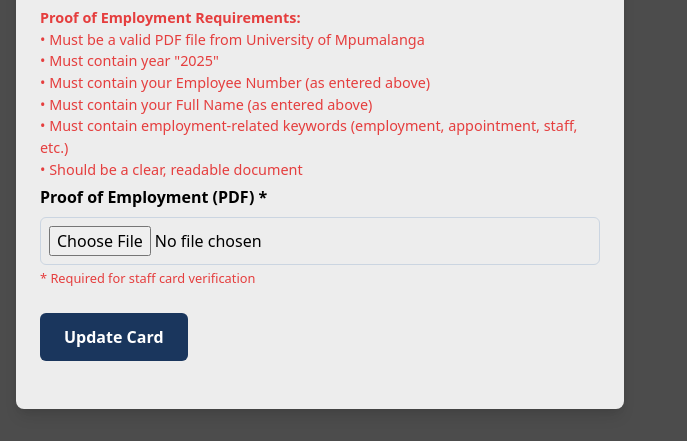
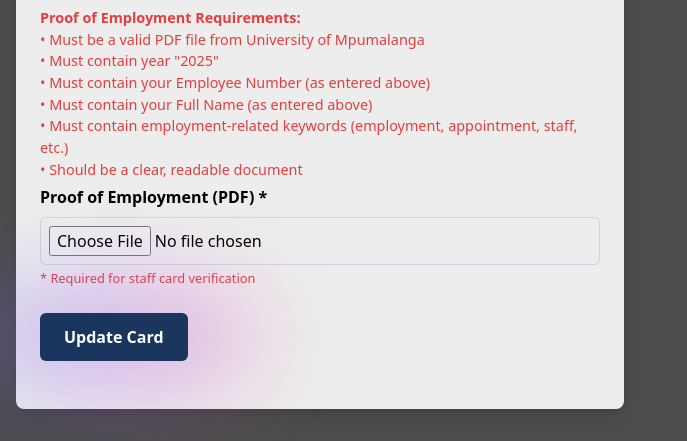
Before and after one commit to letroy969/StudentCardSystem, a Flask app: template templates/lecture_dashboard.html in a window 1280 px wide. Shown: the part 1086-1527 px from the top of the page, without its empty margins (0-687 px from the left). Run offline with Flask 3, Linux system fonts and the light colour scheme; the template is opened without the code that fills it, so the values that code supplies are empty; the visitor is signed in with stand-in values (Sample User, id 1); some libraries are stand-ins or nearby versions.

Commit message:
Add button glow to lecture dashboard Update Card button

```diff
--- a/templates/lecture_dashboard.html
+++ b/templates/lecture_dashboard.html
@@ -8,6 +8,7 @@
     <link href="https://cdn.jsdelivr.net/npm/tailwindcss@2.1.2/dist/tailwind.min.css" rel="stylesheet">
     <link href="{{ url_for('static', filename='css/mobile.css') }}" rel="stylesheet">
     <script src="https://cdn.jsdelivr.net/npm/axios/dist/axios.min.js"></script>
+    <script src="{{ url_for('static', filename='js/button-glow.js') }}" defer></script>
     <link rel="icon" type="image/png" href="{{ url_for('static', filename='logo.png') }}">
     <script src="https://html2canvas.hertzen.com/dist/html2canvas.min.js"></script>
     <style>
@@ -268,7 +269,10 @@
                                 <small style="color: #e53e3e; font-size: 0.8em;">* Required for staff card verification</small>
                             </div>
                             <div class="form-group">
-                                <button type="submit">Update Card</button>
+                                <div class="button-glow-wrapper">
+                                    <div class="button-glow"></div>
+                                    <button type="submit" class="relative">Update Card</button>
+                                </div>
                             </div>
                         </form>
                     </div>
```
